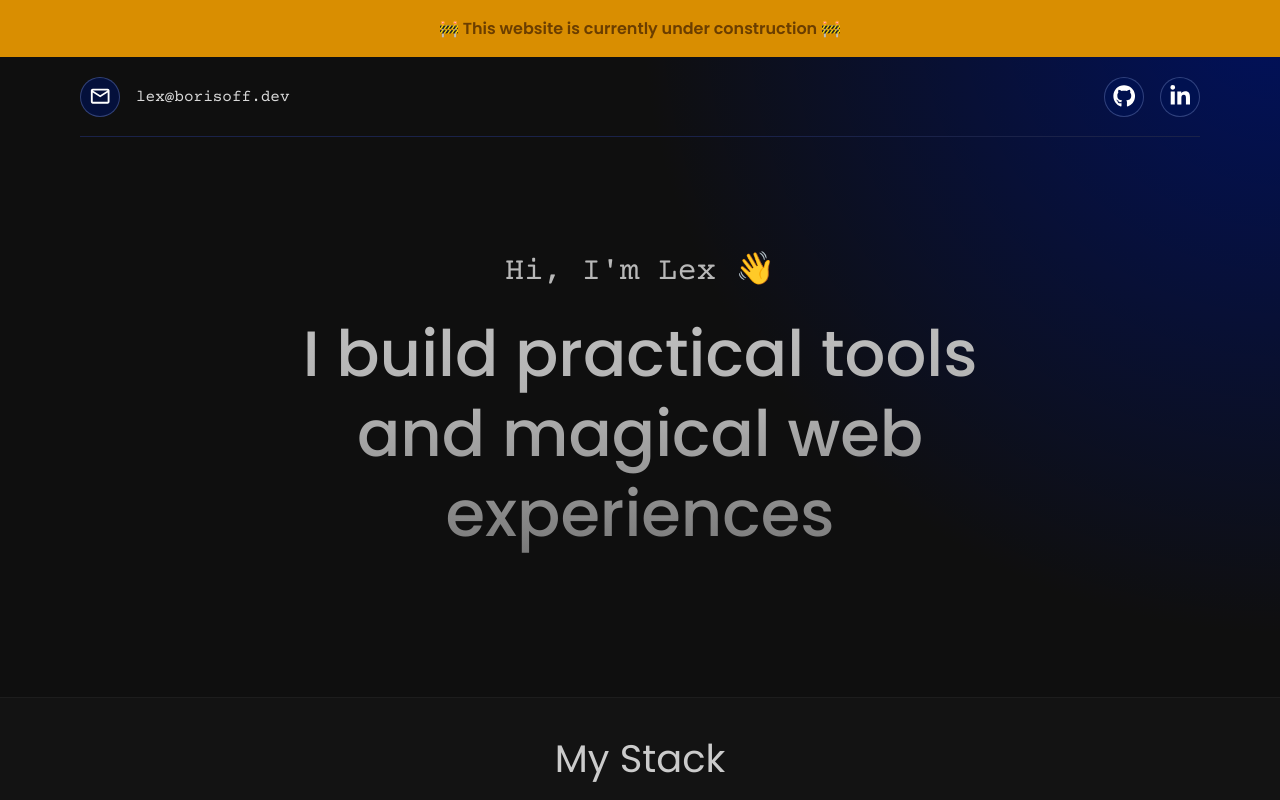
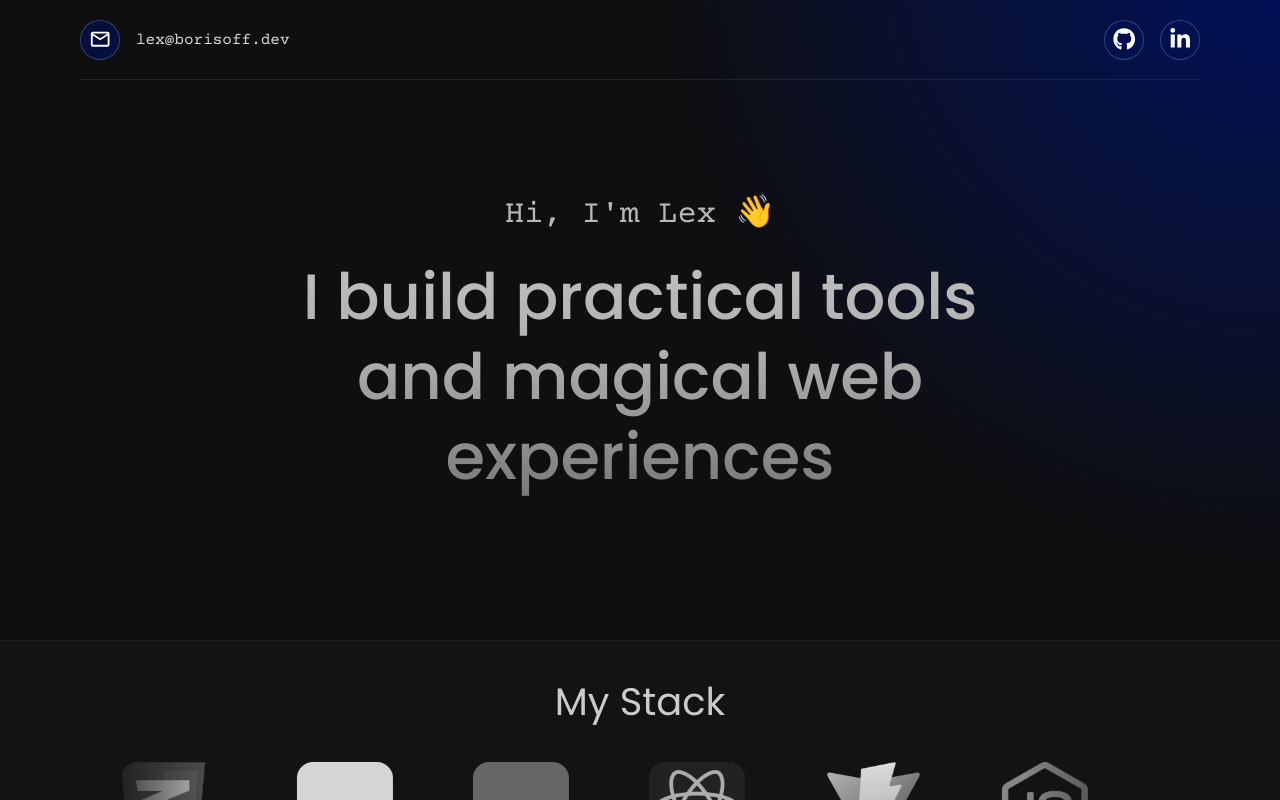
Before and after one commit to LexBorisoff/borisoff.dev, a React (Vite) app: page / in a window 1280 px wide. Built offline with nearby package versions, Linux system fonts and the light colour scheme.

Commit message:
feat: using env variable to display under construction banner

```diff
--- a/src/App.tsx
+++ b/src/App.tsx
@@ -7,16 +7,20 @@ import Hero from './components/hero/hero';
 import Projects from './components/projects/projects';
 import Stack from './components/stack/stack';
 
+const UNDER_CONSTRUCTION = import.meta.env.VITE_UNDER_CONSTRUCTION === 'true';
+
 const Container = styled.div`
   width: 100%;
-  height: 100%;
   color: white;
 `;
 
 function App(): ReactNode {
   return (
     <Container className="container">
-      <Banner>🚧 This website is currently under construction 🚧</Banner>
+      {UNDER_CONSTRUCTION && (
+        <Banner>🚧 This website is under construction 🚧</Banner>
+      )}
+
       <Hero />
       <Stack />
       <Projects />
--- a/src/components/banner/banner.tsx
+++ b/src/components/banner/banner.tsx
@@ -3,7 +3,7 @@ import { styled } from 'styled-components';
 const BannerSection = styled.section`
   padding: 1rem 2rem;
   background: #d98e01;
-  color: #6b3e00;
+  color: #502e00;
   text-align: center;
   font-weight: 600;
 `;
```
